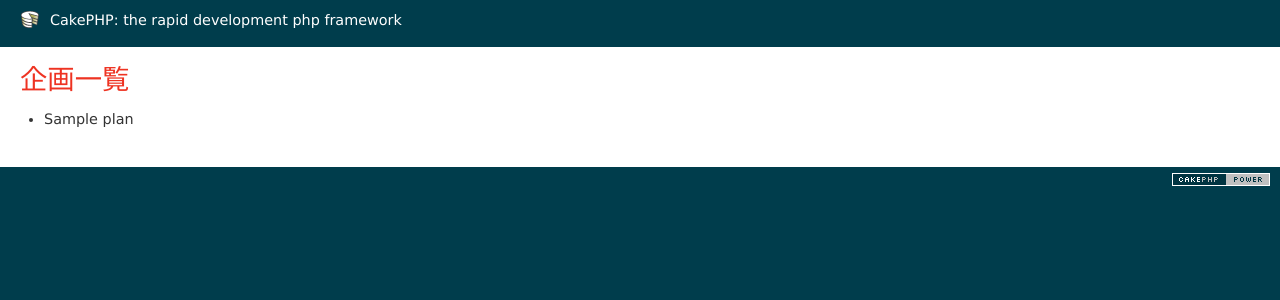
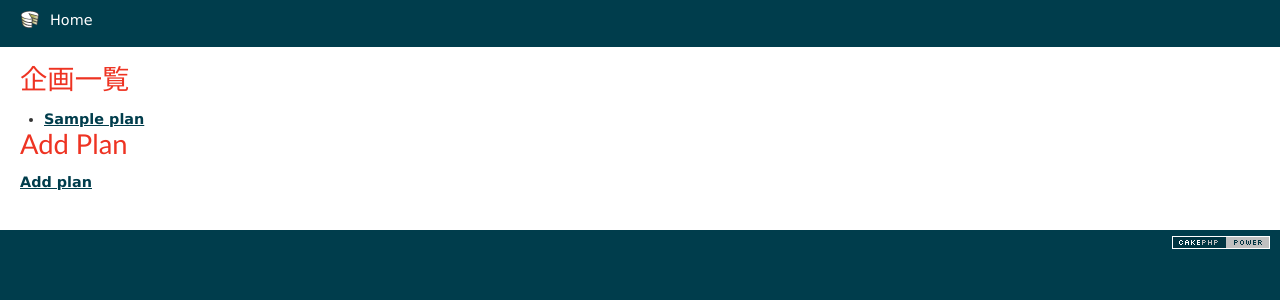
Before and after one commit to megumi-ueda/kikakukobo, a CakePHP app: the page made by app/View/Plans/index.ctp in a window 1280 px wide. Shown: the top 300 px of the page. Run offline with PHP 8.4 and a stand-in for CakePHP, Linux system fonts and the light colour scheme; the template is opened without the code that fills it: most values are stand-ins (such as "Sample title", 1, 10 or a date in 2020); data that the repository does not hold is empty; some libraries are stand-ins or nearby versions.

Commit message:
企画の追加機能 ＋ 表示をデフォルトに戻す（一時的に）

```diff
--- a/app/Model/Plan.php
+++ b/app/Model/Plan.php
@@ -13,4 +13,10 @@ class Plan extends AppModel {
  */
 	public $displayField = 'title';
 
+	public $validate = array(
+		'title' =>array(
+			'rule' => 'notEmpty',
+		)
+	);
+
 }
--- a/app/View/Layouts/default.ctp
+++ b/app/View/Layouts/default.ctp
@@ -29,12 +29,12 @@ $cakeDescription = __d('cake_dev', 'CakePHP: the rapid development php framework
 	<?php
 		echo $this->Html->meta('icon');
 
-/*		echo $this->Html->css('cake.generic');*/
-		echo $this->Html->css('style');
+		echo $this->Html->css('cake.generic');
+/*		echo $this->Html->css('style');
 		if (Configure::read() > 0) {
 			echo $this->Html->css('cake.debug');
 		}
-
+*/
 		echo $this->fetch('meta');
 		echo $this->fetch('css');
 		echo $this->fetch('script');
@@ -43,7 +43,7 @@ $cakeDescription = __d('cake_dev', 'CakePHP: the rapid development php framework
 <body>
 	<div id="container">
 		<div id="header">
-			<h1><?php echo $this->Html->link($cakeDescription, 'http://cakephp.org'); ?></h1>
+			<h1><?php echo $this->Html->link('Home', '/plans'); ?></h1>
 		</div>
 		<div id="content">
 
--- a/app/View/Plans/index.ctp
+++ b/app/View/Plans/index.ctp
@@ -5,8 +5,13 @@
 <li>
 <?php
 //	debug($plan);
-echo h($plan['Plan']['title']);
+// echo h($plan['Plan']['title']);
+//
+echo $this->Html->link($plan['Plan']['title'], '/plans/view/'.$plan['Plan']['id']);
 ?>
 </li>
 <?php endforeach; ?>
 </ul>
+
+<h2>Add Plan</h2>
+<?php echo $this->Html->link('Add plan', array('controller'=>'plans', 'action'=>'add'));
--- /dev/null
+++ b/app/View/Plans/view.ctp
@@ -0,0 +1,3 @@
+<h2><?php echo h($plan['Plan']['title']);  ?></h2>
+
+<p><?php echo h($plan['Plan']['contents']);  ?></p>
```
Also changed, not shown: app/Controller/PlansController.php (+16 -0 lines), app/View/Plans/add.ctp (added, +9 -0 lines).
